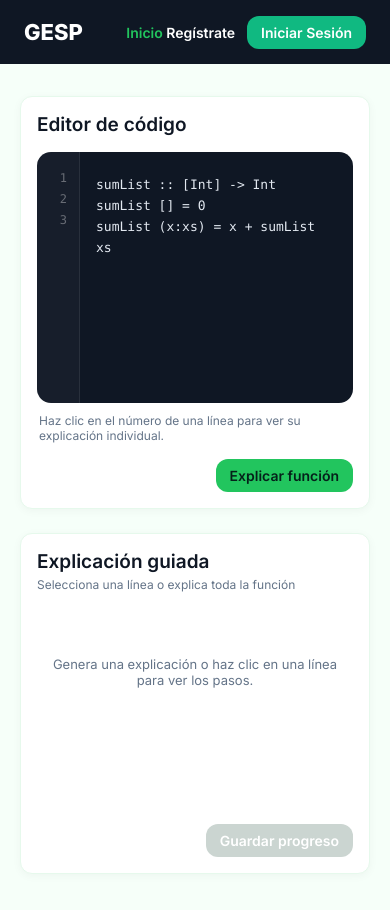
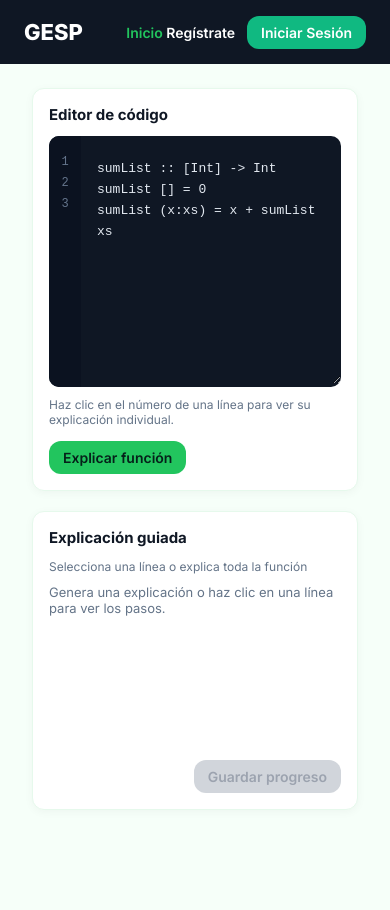
Before and after one commit to Dayana200505/GESP_IHC, a React (Vite) app in the folder gesp/: page / in a window 390 px wide. Shown: the top 910 px of the page. After the commit the page ends 870 px from the top, so only its background shows below. Built offline with nearby package versions, Linux system fonts and the light colour scheme.

Commit message:
Feat: add new fuctions in the system

```diff
--- a/gesp/src/App.jsx
+++ b/gesp/src/App.jsx
@@ -52,6 +52,25 @@ function App() {
     setIsAuthenticated(false);
   }
 
+  // Se pidió una explicación (se "intentó" el ejercicio) pero todavía no
+  // se guardó. El siguiente ejercicio pendiente pasa a "in-progress" y
+  // suma progreso parcial — esto ya alimenta la barra general de Mi
+  // Progreso aunque el ejercicio no quede completado.
+  function handleAttemptProgress() {
+    setExercises((current) => {
+      const nextIndex = current.findIndex((item) => item.status === "not-started");
+      if (nextIndex === -1) return current;
+      return current.map((item, index) =>
+        index === nextIndex
+          ? { ...item, status: "in-progress", progress: Math.max(item.progress, 45) }
+          : item
+      );
+    });
+  }
+
+  // Se guardó sin errores y con sesión iniciada: recién acá el ejercicio
+  // (el primero que no esté completado, típicamente el que quedó
+  // "in-progress" tras el intento) se marca como completado al 100%.
   function handleSaveCorrectProgress() {
     setExercises((current) => {
       const nextIndex = current.findIndex((item) => item.status !== "completed");
@@ -76,6 +95,7 @@ function App() {
           element={
             <Home
               isAuthenticated={isAuthenticated}
+              onAttempt={handleAttemptProgress}
               onSaveCorrect={handleSaveCorrectProgress}
             />
           }
@@ -125,7 +145,7 @@ function App() {
           path="/progreso"
           element={
             isAuthenticated ? (
-              <Progreso exercises={exercises} setExercises={setExercises} />
+              <Progreso exercises={exercises} />
             ) : (
               <Navigate to="/login" replace />
             )
--- a/gesp/src/pages/Home.css
+++ b/gesp/src/pages/Home.css
@@ -1,304 +1,215 @@
-
 :root {
-  --navy: #0f172a;
-  --green: #22c55e;
-  --green-dark: #052e16;
-  --green-mid: #166534;
-  --green-light: #dcfce7;
-  --bg: #f0fdf4;
+  --navy: #0F172A;
+  --green: #22C55E;
+  --green-light: #DCFCE7;
+  --green-dark: #166534;
+  --bg: #F0FDF4;
+  --surface: #FFFFFF;
   --text-secondary: #647488;
-  --surface: #ffffff;
-  --radius-lg: 16px;
-  --radius-md: 12px;
-  --radius-sm: 8px;
-  --radius-pill: 999px;
   --line-height: 21px;
 }
 
-* {
-  box-sizing: border-box;
+.home-page { max-width: 980px; margin: 0 auto; padding: 24px 32px 60px; }
+
+.home-topbar {
+  display: flex;
+  align-items: center;
+  gap: 16px;
+  margin-bottom: 14px;
 }
+.back-link {
+  background: none;
+  border: none;
+  color: var(--green-dark);
+  font-size: 13px;
+  font-weight: 600;
+  cursor: pointer;
+  padding: 0;
+}
+.home-topbar-info {
+  font-size: 13px;
+  color: var(--text-secondary);
+  display: flex;
+  align-items: center;
+  gap: 8px;
+}
+.badge-diff {
+  display: inline-block;
+  padding: 3px 9px;
+  border-radius: 999px;
+  font-size: 11px;
+  font-weight: 600;
+}
+.badge-diff-fácil { background: #DCFCE7; color: #166534; }
+.badge-diff-intermedio { background: #FEF3C7; color: #92400E; }
+.badge-diff-difícil { background: #F3E8FF; color: #7C3AED; }
 
-/* ===== Layout general ===== */
 .home-container {
   display: grid;
   grid-template-columns: 1fr 1fr;
-  gap: 24px;
-  max-width: 1100px;
-  margin: 0 auto;
-  padding: 32px 20px 60px;
-  font-family: "Inter", -apple-system, BlinkMacSystemFont, sans-serif;
+  gap: 20px;
+  font-family: 'Inter', system-ui, sans-serif;
+  color: var(--navy);
 }
 
 .card {
   background: var(--surface);
-  border: 1px solid #e2e8e4;
-  border-radius: var(--radius-lg);
-  padding: 24px;
-  box-shadow: 0 8px 24px rgba(15, 23, 42, 0.05);
+  border: 1px solid #E5F5EA;
+  border-radius: 16px;
+  padding: 18px;
 }
+.card h2 { font-size: 15px; margin: 0 0 12px; }
 
-.card h2 {
-  font-size: 19px;
-  font-weight: 600;
-  color: var(--navy);
-  margin: 0;
-}
-
-/* ===== Editor de código ===== */
+/* ---- Editor ---- */
 .code-editor {
   display: flex;
-  margin-top: 16px;
   background: var(--navy);
-  border-radius: var(--radius-md);
+  border-radius: 10px;
   overflow: hidden;
-  position: relative;
 }
-
 .line-numbers {
   display: flex;
   flex-direction: column;
-  padding: 16px 4px;
-  background: rgba(255, 255, 255, 0.03);
-  border-right: 1px solid rgba(255, 255, 255, 0.08);
-  user-select: none;
+  padding: 16px 0;
+  background: #0B1220;
 }
-
 .line-number {
-  width: 34px;
-  height: var(--line-height);
-  line-height: var(--line-height);
   background: none;
   border: none;
-  color: rgba(255, 255, 255, 0.35);
-  font-family: "SFMono-Regular", Menlo, Consolas, monospace;
+  color: #64748B;
+  font-family: 'Fira Code', monospace;
   font-size: 12px;
-  text-align: right;
-  padding: 0 8px;
+  line-height: var(--line-height);
+  height: var(--line-height);
+  width: 32px;
+  text-align: center;
   cursor: pointer;
-  border-radius: 4px;
-  transition: color 0.12s ease, background-color 0.12s ease;
+  padding: 0;
 }
+.line-number:hover { color: #94A3B8; }
+.line-number.active { color: var(--green); font-weight: 700; }
 
-.line-number:hover {
-  color: rgba(255, 255, 255, 0.75);
-}
-
-.line-number.active {
-  color: var(--green);
-  font-weight: 700;
-  background: rgba(34, 197, 94, 0.12);
-}
-
-.code-area-wrapper {
-  position: relative;
-  flex: 1;
-}
-
+.code-area-wrapper { position: relative; flex: 1; }
 .line-highlight {
   position: absolute;
   left: 0;
   right: 0;
   height: var(--line-height);
   background: rgba(34, 197, 94, 0.14);
-  border-left: 3px solid var(--green);
   pointer-events: none;
-  transition: top 0.15s ease;
-  z-index: 1;
 }
-
 .code-area {
+  position: relative;
   width: 100%;
   background: transparent;
+  color: #E2E8F0;
   border: none;
   outline: none;
-  resize: none;
-  color: #e2e8f0;
-  font-family: "SFMono-Regular", Menlo, Consolas, monospace;
+  resize: vertical;
+  padding: 16px;
+  font-family: 'Fira Code', monospace;
   font-size: 13px;
   line-height: var(--line-height);
-  padding: 16px;
-  overflow: hidden;
-  position: relative;
-  z-index: 2;
 }
 
 .editor-hint {
   font-size: 12px;
   color: var(--text-secondary);
-  margin: 10px 2px 0;
+  margin: 10px 0 0;
 }
+.editor-actions { margin-top: 14px; }
 
-.editor-actions,
-.action-row {
-  margin-top: 16px;
-  display: flex;
-  justify-content: flex-end;
-}
-
-/* ===== Explicación guiada ===== */
+/* ---- Explicación ---- */
 .explanation-header {
   display: flex;
   align-items: flex-start;
   justify-content: space-between;
-  gap: 12px;
+  margin-bottom: 10px;
+}
+.mode-label { font-size: 12px; color: var(--text-secondary); margin: 2px 0 0; }
+.line-badge {
+  background: var(--green-light);
+  color: var(--green-dark);
+  font-size: 11px;
+  font-weight: 600;
+  padding: 4px 10px;
+  border-radius: 999px;
 }
 
-.mode-label {
-  font-size: 12px;
-  color: var(--text-secondary);
-  margin: 4px 0 0;
+.explanation-body { min-height: 160px; }
+.help-text { color: var(--text-secondary); font-size: 13px; }
+
+.ex-block { margin-bottom: 12px; }
+.ex-line-tag {
+  display: inline-block;
+  font-size: 10px;
+  font-weight: 700;
+  color: var(--green-dark);
+  text-transform: uppercase;
+  letter-spacing: .04em;
+  margin-bottom: 4px;
 }
-
-.line-badge {
-  background: var(--navy);
-  color: #ffffff;
-  font-size: 12px;
-  font-weight: 700;
-  padding: 5px 14px;
-  border-radius: var(--radius-pill);
-  white-space: nowrap;
-}
-
-.explanation-body {
-  display: flex;
-  flex-direction: column;
-  gap: 12px;
-  margin-top: 16px;
-  min-height: 200px;
-}
-
-.ex-block {
-  display: flex;
-  flex-direction: column;
-  gap: 8px;
-}
-
-.ex-line-tag {
-  align-self: flex-start;
-  font-size: 11px;
-  font-weight: 700;
-  color: var(--green-mid);
-  background: var(--green-light);
-  padding: 3px 10px;
-  border-radius: var(--radius-pill);
-}
-
 .ex-step {
   background: var(--green-light);
   color: var(--green-dark);
+  border-radius: 10px;
+  padding: 12px 14px;
   font-size: 13px;
-  line-height: 1.55;
-  padding: 12px 14px;
-  border-radius: 10px;
+  margin-bottom: 8px;
+}
+.ex-step.error, .ex-block.error .ex-step {
+  background: #FEE2E2;
+  color: #991B1B;
 }
 
-.ex-step.error {
-  background: #fee2e2;
-  color: #991b1b;
+.action-row { margin-top: 16px; display: flex; justify-content: flex-end; }
+
+.btn {
+  border: none;
+  border-radius: 999px;
+  padding: 10px 20px;
+  font-size: 13px;
+  font-weight: 600;
+  cursor: pointer;
 }
+.btn-primary { background: var(--green); color: white; }
+.btn-primary:disabled { background: #D1D5DB; color: #9CA3AF; cursor: not-allowed; }
+.btn-save { background: var(--navy); color: white; }
+.btn-save:disabled { background: #D1D5DB; color: #9CA3AF; cursor: not-allowed; }
+.btn-secondary { background: white; border: 1px solid #D1D5DB; color: var(--navy); }
+.btn-block { width: 100%; }
 
-.help-text {
-  color: var(--text-secondary);
-  font-size: 13px;
-  text-align: center;
-  padding: 48px 12px;
-}
-
-/* ===== Botones ===== */
-.btn {
-  font-family: inherit;
-  font-size: 14px;
-  font-weight: 600;
-  border: none;
-  border-radius: var(--radius-sm);
-  padding: 11px 20px;
-  cursor: pointer;
-  transition: background-color 0.15s ease, transform 0.05s ease;
-}
-
-.btn-block {
-  width: 100%;
-}
-
-.btn-primary {
-  background: var(--green);
-  color: #ffffff;
-}
-
-.btn-primary:hover:not(:disabled) {
-  background: var(--green-mid);
-}
-
-.btn-primary:disabled {
-  background: #a7e3bb;
-  cursor: not-allowed;
-}
-
-.btn-save {
-  background: var(--navy);
-  color: #ffffff;
-}
-
-.btn-save:hover:not(:disabled) {
-  background: #1e293b;
-}
-
-.btn-save:disabled {
-  background: #cbd5d1;
-  color: #ffffff;
-  cursor: not-allowed;
-}
-
-.btn-secondary {
-  background: #ffffff;
-  border: 1px solid var(--green);
-  color: var(--green-mid);
-}
-
-.btn-secondary:hover {
-  background: var(--green-light);
-}
-
-/* ===== Modales ===== */
+/* ---- Modales ---- */
 .modal-backdrop {
   position: fixed;
   inset: 0;
-  background: rgba(15, 23, 42, 0.45);
+  background: rgba(15, 23, 42, 0.4);
   display: flex;
   align-items: center;
   justify-content: center;
   z-index: 50;
-  padding: 20px;
 }
-
 .modal {
   position: relative;
-  background: var(--surface);
-  border-radius: var(--radius-md);
-  padding: 32px;
-  max-width: 380px;
-  width: 100%;
+  background: white;
+  border-radius: 16px;
+  padding: 28px;
+  width: 340px;
   text-align: center;
-  box-shadow: 0 20px 50px rgba(15, 23, 42, 0.25);
+  box-shadow: 0 20px 40px rgba(0, 0, 0, 0.18);
 }
-
 .modal-close {
   position: absolute;
-  top: 14px;
-  right: 16px;
+  top: 12px;
+  right: 14px;
   background: none;
   border: none;
-  font-size: 20px;
-  line-height: 1;
+  font-size: 18px;
   color: var(--text-secondary);
   cursor: pointer;
 }
-
-.modal-close:hover {
-  color: var(--navy);
-}
-
+.modal h3 { margin: 0 0 8px; font-size: 16px; }
+.modal p { color: var(--text-secondary); font-size: 13px; margin-bottom: 18px; }
 .modal-icon {
   width: 44px;
   height: 44px;
@@ -306,47 +217,15 @@
   display: flex;
   align-items: center;
   justify-content: center;
-  margin: 0 auto 14px;
+  margin: 0 auto 12px;
   font-size: 20px;
   font-weight: 700;
 }
+.modal-icon-success { background: var(--green-light); color: var(--green-dark); }
+.modal-icon-error { background: #FEE2E2; color: #991B1B; }
+.modal-actions { display: flex; gap: 10px; justify-content: center; }
+.modal-actions.split { flex-direction: row; }
 
-.modal-icon-success {
-  background: var(--green-light);
-  color: var(--green-mid);
+@media (max-width: 720px) {
+  .home-container { grid-template-columns: 1fr; }
 }
-
-.modal-icon-error {
-  background: #fee2e2;
-  color: #991b1b;
-}
-
-.modal h3 {
-  font-size: 17px;
-  font-weight: 700;
-  color: var(--navy);
-  margin: 0 0 8px;
-}
-
-.modal p {
-  font-size: 13px;
-  color: var(--text-secondary);
-  line-height: 1.5;
-  margin: 0 0 20px;
-}
-
-.modal-actions {
-  display: flex;
-  gap: 10px;
-}
-
-.modal-actions.split .btn {
-  flex: 1;
-}
-
-/* ===== Responsive ===== */
-@media (max-width: 860px) {
-  .home-container {
-    grid-template-columns: 1fr;
-  }
-}
--- a/gesp/src/pages/Home.jsx
+++ b/gesp/src/pages/Home.jsx
@@ -213,8 +213,19 @@ const DEFAULT_CODE = `sumList :: [Int] -> Int
 sumList [] = 0
 sumList (x:xs) = x + sumList xs`;
 
-function Home({ isAuthenticated, onSaveCorrect }) {
-  const [code, setCode] = useState(DEFAULT_CODE);
+/**
+ * Home / Editor de código.
+ *
+ * Props nuevas (opcionales, no rompen el uso original):
+ *  - exercise: { id, title, difficulty, code } — si se pasa, precarga el editor
+ *              con ese código y muestra un encabezado "Resolviendo: ...".
+ *  - onBack: () => void — vuelve a la pantalla de Mi Progreso.
+ *  - onAttempt: () => void — se dispara cuando termina una explicación
+ *              (con o sin error). Úsalo para sumar progreso parcial en
+ *              Mi Progreso aunque el ejercicio no se guarde como completado.
+ */
+function Home({ isAuthenticated, onSaveCorrect, onAttempt, exercise, onBack }) {
+  const [code, setCode] = useState(exercise?.code ?? DEFAULT_CODE);
 
   const [mode, setMode] = useState("idle"); // idle | line | full
   const [selectedLine, setSelectedLine] = useState(null);
@@ -278,6 +289,7 @@ function Home({ isAuthenticated, onSaveCorrect }) {
       setFullSteps([{ lineNumber: null, fragments: [`Error detectado: ${syntax.msg}`] }]);
       setVisibleCount(1);
       setCanSave(true);
+      onAttempt?.();
       return;
     }
 
@@ -297,6 +309,7 @@ function Home({ isAuthenticated, onSaveCorrect }) {
         clearInterval(intervalRef.current);
         setIsExplaining(false);
         setCanSave(true);
+        onAttempt?.();
       }
     }, 450);
   }
@@ -320,6 +333,23 @@ function Home({ isAuthenticated, onSaveCorrect }) {
   }
 
   return (
+    <div className="home-page">
+      {exercise && (
+        <div className="home-topbar">
+          <button type="button" className="back-link" onClick={onBack}>
+            ← Volver a Mi Progreso
+          </button>
+          <div className="home-topbar-info">
+            Resolviendo: <strong>{exercise.title}</strong>
+            {exercise.difficulty && (
+              <span className={`badge-diff badge-diff-${exercise.difficulty.toLowerCase()}`}>
+                {exercise.difficulty}
+              </span>
+            )}
+          </div>
+        </div>
+      )}
+
       <div className="home-container">
         {/* Columna izquierda: Editor */}
         <div className="card editor-card">
@@ -408,6 +438,7 @@ function Home({ isAuthenticated, onSaveCorrect }) {
             </button>
           </div>
         </div>
+      </div>
 
       {/* ===== Modales ===== */}
       {showAuthModal && (
```
Also changed, not shown: gesp/src/pages/Progreso.css (+137 -36 lines), gesp/src/pages/Progreso.jsx (+43 -39 lines). Lines whose indentation alone changed are shown as unchanged.
